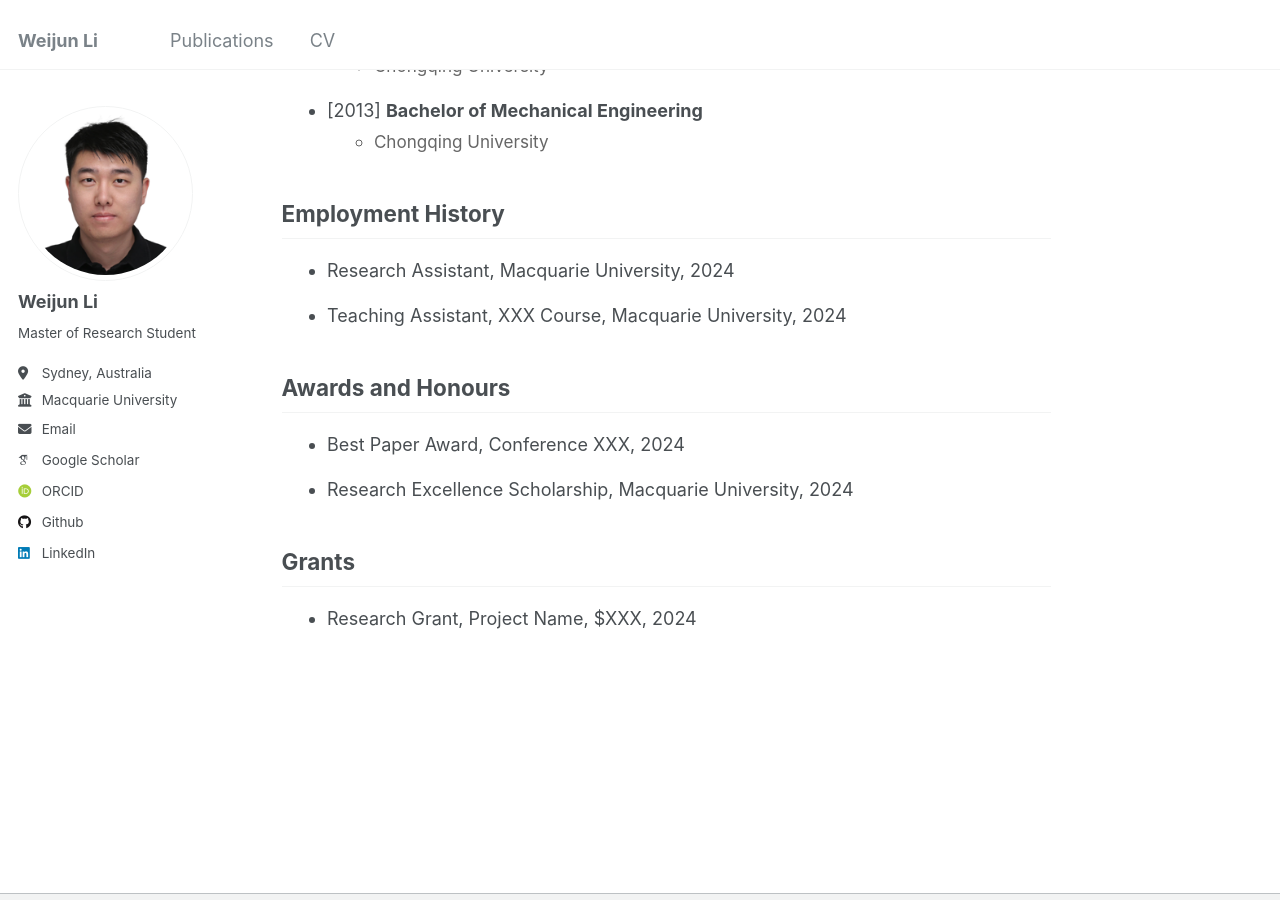
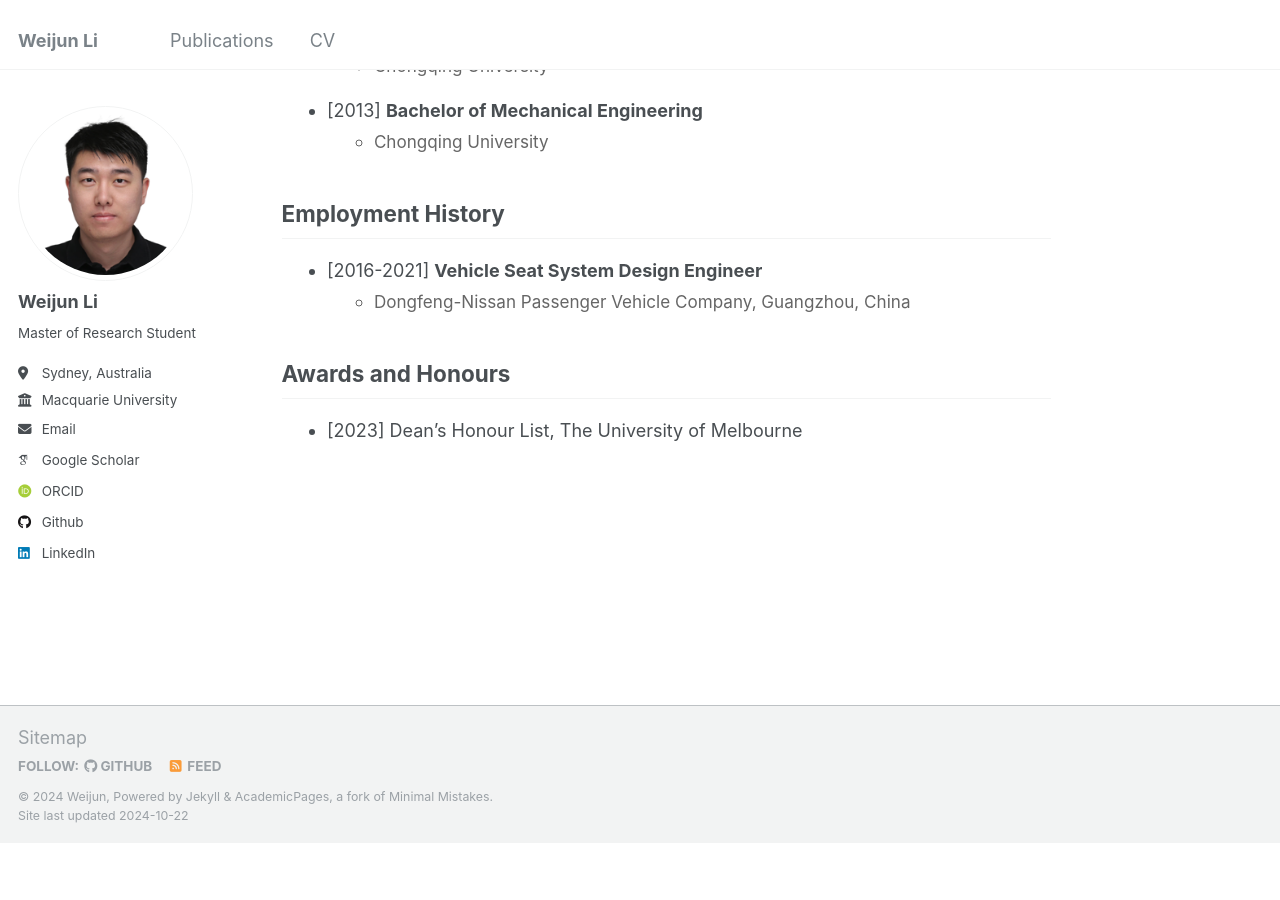
Before and after one commit to weijun-l/weijun-l.github.io, a Jekyll site: the page built from _pages/cv.md, in a window 1280 px wide and 900 px high, scrolled down 440 px. Built offline with Jekyll 4.4.1, drawn with Linux system fonts in a browser that asks for light colours; some web fonts are replaced; after the commit the page ends 1283 px from its top, so only the background shows below that.

Commit message:
modify cv page

```diff
--- a/_pages/cv.md
+++ b/_pages/cv.md
@@ -63,19 +63,22 @@ redirect_from:
 ## Employment History
 
 <ul class="cv-list">
-  <li>Research Assistant, Macquarie University, 2024</li>
-  <li>Teaching Assistant, XXX Course, Macquarie University, 2024</li>
+  <li>[2016-2021] <strong>Vehicle Seat System Design Engineer</strong>
+    <ul>
+      <li>Dongfeng-Nissan Passenger Vehicle Company, Guangzhou, China</li>
+    </ul>
+  </li>
 </ul>
 
 ## Awards and Honours
 
 <ul class="cv-list">
-  <li>Best Paper Award, Conference XXX, 2024</li>
-  <li>Research Excellence Scholarship, Macquarie University, 2024</li>
+  <li>[2023] Dean’s Honour List, The University of Melbourne</li>
+  <!-- <li>Research Excellence Scholarship, Macquarie University, 2024</li> -->
 </ul>
 
-## Grants
+<!-- ## Grants
 
 <ul class="cv-list">
   <li>Research Grant, Project Name, $XXX, 2024</li>
-</ul>
+</ul> -->
```
